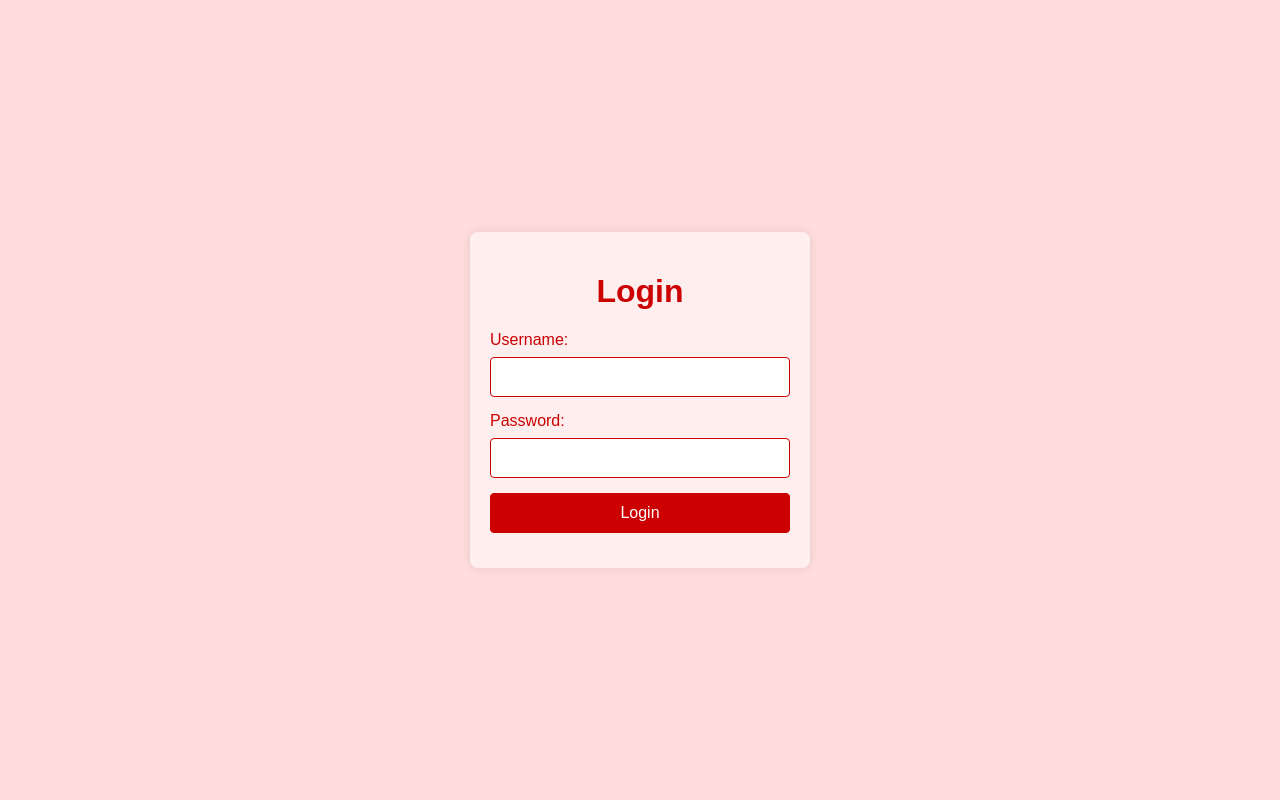
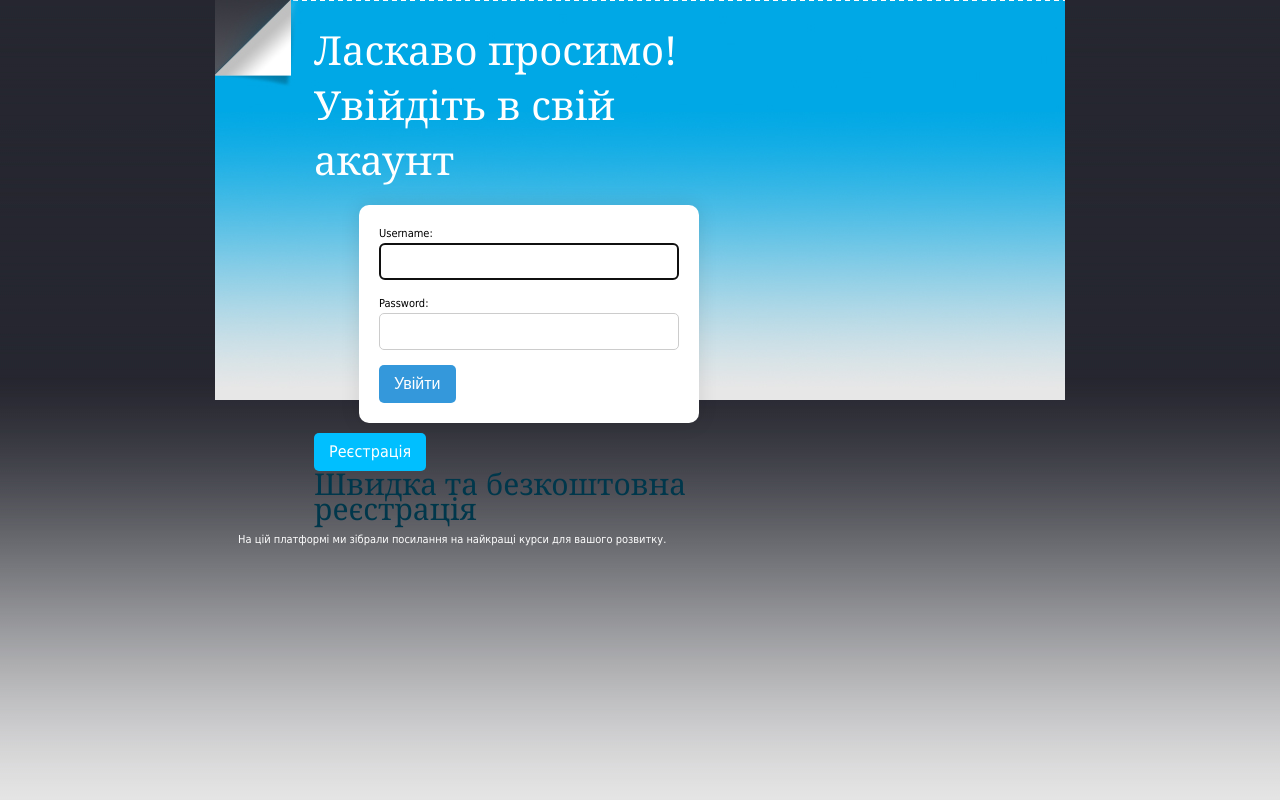
Before and after one commit to musakovskiy/education_platform, a Django app: page /accounts/login/?next=/category/5/ in a window 1280 px wide. Run offline with Django 4.2, Linux system fonts and the light colour scheme.

Commit message:
added registration and login menu

```diff
--- a/templates/registration/login.html
+++ b/templates/registration/login.html
@@ -1,84 +1,137 @@
 <!DOCTYPE html>
 <html lang="en">
+
 <head>
-    <meta charset="UTF-8">
-    <meta name="viewport" content="width=device-width, initial-scale=1.0">
     <title>Login</title>
+    <meta charset="utf-8">
+    <meta name="viewport" content="width=device-width, initial-scale=1">
+
     <style>
-        body {
-            font-family: Arial, sans-serif;
-            background-color: #ffdddd;
+        /* Add your existing styles here */
+
+        .spacer {
+            line-height: 0;
+            font-size: 0;
+            clear: both;
+        }
+
+        div, h1, h2, h3, h4, span, ul, li, p, a, textarea, input, label, img, form {
             margin: 0;
             padding: 0;
-            display: flex;
-            align-items: center;
-            justify-content: center;
-            height: 100vh;
         }
 
-        form {
-            background-color: #ffeeee;
-            padding: 20px;
-            border-radius: 8px;
-            box-shadow: 0 0 10px rgba(0, 0, 0, 0.1);
-            width: 300px;
+        body {
+            background: #e7e7e7 url(../images/backbg.jpg) 0 0 repeat-x;
+            font: normal 11px/18px Tahoma, Arial, Helvetica, sans-serif;
+            width: 100%;
+            margin: 0;
+            padding: 0;
         }
 
-        h1 {
-            text-align: center;
-            color: #cc0000;
+        .main {
+            width: 850px;
+            margin: 0 auto;
         }
 
-        label {
-            display: block;
-            margin-bottom: 8px;
-            color: #cc0000;
+        .bodybg {
+            background: url(../images/bodybg.jpg) 0 0 no-repeat;
+            width: 850px;
+            float: left;
         }
 
-        input {
+        .welcometext_area {
+            width: 430px;
+            float: left;
+            padding: 22px 0 10px 99px;
+        }
+
+        .welcome_text {
+            font: normal 40px Georgia, "Times New Roman", Times, serif;
+            color: #fff;
+        }
+
+        .bluetext {
+            font: normal 30px/25px Georgia, "Times New Roman", Times, serif;
+            color: #00374b;
+        }
+
+        .contenttext {
+            width: 800px;
+            float: left;
+            color: #fff;
+            font: normal 11px/18px Tahoma, Arial, Helvetica, sans-serif;
+            padding-left: 23px;
+            padding-bottom: 10px;
+        }
+
+        .login-form {
+            max-width: 300px;
+            margin: 0 auto;
+            padding: 20px;
+            background: #fff;
+            border-radius: 10px;
+            box-shadow: 0 0 20px rgba(0, 0, 0, 0.1);
+        }
+
+        .login-form input {
             width: 100%;
             padding: 10px;
             margin-bottom: 15px;
             box-sizing: border-box;
-            border: 1px solid #cc0000;
-            border-radius: 4px;
+            border: 1px solid #ccc;
+            border-radius: 5px;
+        }
+
+        .login-form button {
+            background-color: #3498db;
+            color: #fff;
+            padding: 10px 15px;
+            border: none;
+            border-radius: 5px;
+            cursor: pointer;
             font-size: 16px;
         }
 
-        input[type="submit"] {
-            background-color: #cc0000;
-            color: white;
-            cursor: pointer;
+        .login-form button:hover {
+            background-color: #2980b9;
         }
 
-        input[type="submit"]:hover {
-            background-color: #990000;
+        .register-btn {
+            display: inline-block;
+            padding: 10px 15px;
+            background-color: #00bfff;
+            color: #fff;
+            border: none;
+            border-radius: 5px;
+            cursor: pointer;
+            font-size: 16px;
+            margin-top: 10px;
+            text-decoration: none;
         }
 
-        p {
-            color: #cc0000;
-            margin-top: 10px;
+        .register-btn:hover {
+            background-color: #0091ea;
         }
     </style>
 </head>
+
 <body>
+    <div class="main">
+        <div class="bodybg">
+            <div class="welcometext_area">
+                <p class="welcome_text">Ласкаво просимо! Увійдіть в свій акаунт</p>
+                <br>
+                <form method="post" class="login-form">
+                    {% csrf_token %}
+                    {{ form.as_p }}
+                    <button type="submit" class="shadow__btn">Увійти</button>
+                </form>
+                <a href="{% url 'courses:register' %}" class="register-btn">Реєстрація</a>
+                <p class="bluetext">Швидка та безкоштовна реєстрація</p>
+            </div>
+            <p class="contenttext">На цій платформі ми зібрали посилання на найкращі курси для вашого розвитку.</p>
+        </div>
+    </div>
+</body>
 
-    <form method="post" action="{% url 'login' %}">
-        {% csrf_token %}
-        <h1>Login</h1>
-
-        {% if error_message %}
-            <p>{{ error_message }}</p>
-        {% endif %}
-
-        <label for="id_username">Username:</label>
-        <input type="text" name="username" required id="id_username">
-
-        <label for="id_password">Password:</label>
-        <input type="password" name="password" required id="id_password">
-
-        <input type="submit" value="Login">
-    </form>
-
-</body>
 </html>
```
Also changed, not shown: templates/courses/category_detail.html (+4 -4 lines), templates/registration/register.html (+22 -18 lines), db.sqlite3.
